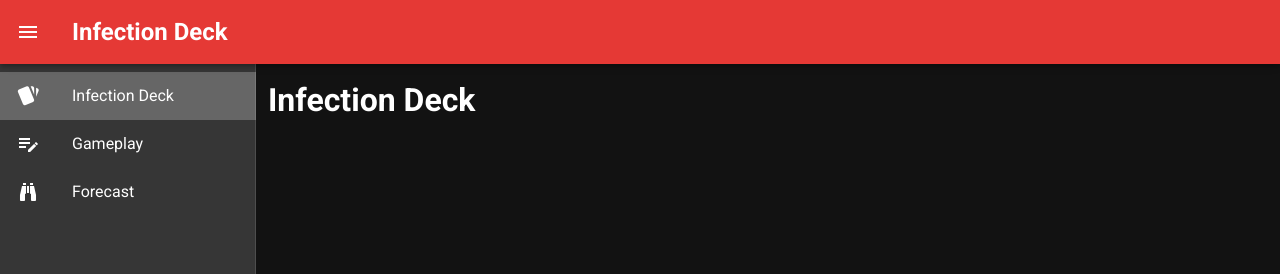
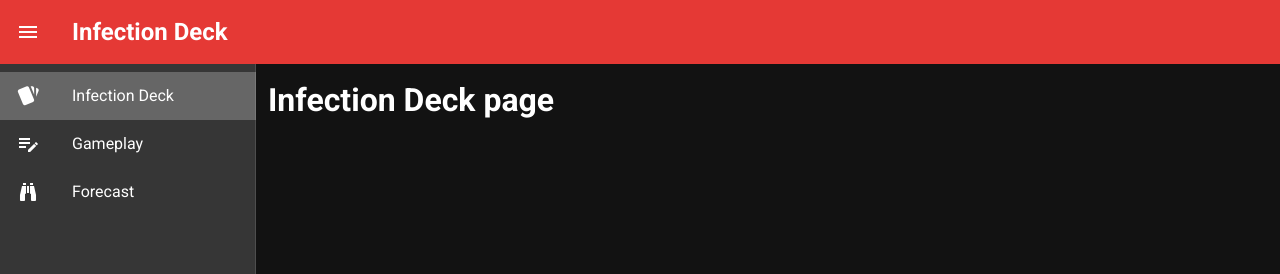
Before and after one commit to nxtman123/pandemic-infection-tracker, a Vue app: page /deck in a window 1280 px wide. Shown: the top 274 px of the page. Built offline with nearby package versions, Linux system fonts and the light colour scheme.

Commit message:
Finish routing and layout structure

```diff
--- a/package.json
+++ b/package.json
@@ -11,8 +11,6 @@
     "core-js": "^3.3.2",
     "store2": "^2.10.0",
     "vue": "^2.6.10",
-    "vue-class-component": "^7.0.2",
-    "vue-property-decorator": "^8.3.0",
     "vue-router": "^3.1.3",
     "vuetify": "^2.1.0",
     "vuex": "^3.0.1"
--- a/public/index.html
+++ b/public/index.html
@@ -5,7 +5,7 @@
     <meta http-equiv="X-UA-Compatible" content="IE=edge">
     <meta name="viewport" content="width=device-width,initial-scale=1.0">
     <link rel="icon" href="<%= BASE_URL %>favicon.ico">
-    <title>pandemic-infection-tracker</title>
+    <title>Pandemic Infection Tracker</title>
     <link rel="stylesheet" href="https://fonts.googleapis.com/css?family=Roboto:100,300,400,500,700,900">
     <link rel="stylesheet" href="https://cdn.jsdelivr.net/npm/@mdi/font@latest/css/materialdesignicons.min.css">
   </head>
--- a/src/App.vue
+++ b/src/App.vue
@@ -1,60 +1,22 @@
 <template>
-  <v-app>
-    <v-app-bar
-      app
-      clipped-left
-      color="primary"
-    >
-      <v-app-bar-nav-icon @click.stop="drawer = !drawer"/>
-      <router-view name="title"></router-view>
-      <v-spacer></v-spacer>
-    </v-app-bar>
-    <v-navigation-drawer
-      v-model="drawer"
-      app
-      clipped
-    >
-      <v-list>
-        <v-list-item link to="deck">
-          <v-list-item-action>
-            <v-icon>mdi-cards</v-icon>
-          </v-list-item-action>
-          <v-list-item-content>
-            Infection Deck
-          </v-list-item-content>
-        </v-list-item>
-        <v-list-item link to="gameplay">
-          <v-list-item-action>
-            <v-icon>mdi-playlist-edit</v-icon>
-          </v-list-item-action>
-          <v-list-item-content>
-            Gameplay
-          </v-list-item-content>
-        </v-list-item>
-        <v-list-item link to="forecast">
-          <v-list-item-action>
-            <v-icon>mdi-binoculars</v-icon>
-          </v-list-item-action>
-          <v-list-item-content>
-            Forecast
-          </v-list-item-content>
-        </v-list-item>
-      </v-list>
-    </v-navigation-drawer>
-    <v-content>
-      <router-view></router-view>
-    </v-content>
-  </v-app>
+  <in-game-layout>
+    <template v-slot:title>
+      {{ title }}
+    </template>
+    <router-view></router-view>
+  </in-game-layout>
 </template>
 
-<script lang="ts">
+<script>
 import Vue from 'vue';
+import InGameLayout from '@/layouts/InGameLayout.vue';
 
 export default Vue.extend({
-  data() {
-    return {
-      drawer: null,
-    };
+  components: { InGameLayout },
+  computed: {
+    title() {
+      return this.$route.meta && this.$route.meta.title;
+    },
   },
 });
 </script>
--- /dev/null
+++ b/src/components/DrawerNavigation.vue
@@ -0,0 +1,28 @@
+<template>
+  <v-list>
+    <v-list-item link to="deck">
+      <v-list-item-action>
+        <v-icon>mdi-cards</v-icon>
+      </v-list-item-action>
+      <v-list-item-content>
+        Infection Deck
+      </v-list-item-content>
+    </v-list-item>
+    <v-list-item link to="gameplay">
+      <v-list-item-action>
+        <v-icon>mdi-playlist-edit</v-icon>
+      </v-list-item-action>
+      <v-list-item-content>
+        Gameplay
+      </v-list-item-content>
+    </v-list-item>
+    <v-list-item link to="forecast">
+      <v-list-item-action>
+        <v-icon>mdi-binoculars</v-icon>
+      </v-list-item-action>
+      <v-list-item-content>
+        Forecast
+      </v-list-item-content>
+    </v-list-item>
+  </v-list>
+</template>
--- a/src/components/ToolbarTitle.vue
+++ /dev/null
@@ -1,20 +0,0 @@
-<template>
-  <v-toolbar-title>
-        <span class="headline font-weight-bold">
-          {{ value }}
-        </span>
-  </v-toolbar-title>
-</template>
-
-<script lang="ts">
-import Vue from 'vue';
-
-export default Vue.extend({
-  props: {
-    value: {
-      type: String,
-      required: true,
-    },
-  },
-});
-</script>
--- /dev/null
+++ b/src/layouts/InGameLayout.vue
@@ -0,0 +1,46 @@
+<template>
+  <v-app>
+    <v-app-bar
+      app
+      clipped-left
+      color="primary"
+      elevation="0"
+    >
+      <v-app-bar-nav-icon @click.stop="drawer = !drawer"/>
+      <v-toolbar-title>
+        <span class="headline font-weight-bold">
+          <slot name="title">
+            Pandemic Infection Tracker
+          </slot>
+        </span>
+      </v-toolbar-title>
+      <v-spacer></v-spacer>
+    </v-app-bar>
+    <v-navigation-drawer
+      v-model="drawer"
+      app
+      clipped
+    >
+      <drawer-navigation/>
+    </v-navigation-drawer>
+    <v-content>
+      <v-container>
+        <slot></slot>
+      </v-container>
+    </v-content>
+  </v-app>
+</template>
+
+<script>
+import Vue from 'vue';
+import DrawerNavigation from '@/components/DrawerNavigation.vue';
+
+export default Vue.extend({
+  components: { DrawerNavigation },
+  data() {
+    return {
+      drawer: null,
+    };
+  },
+});
+</script>
--- a/src/pages/Forecast.vue
+++ b/src/pages/Forecast.vue
@@ -1,5 +1,3 @@
 <template>
-  <v-container>
-    <h1>Forecast page</h1>
-  </v-container>
+  <h1>Forecast page</h1>
 </template>
--- a/src/pages/Gameplay.vue
+++ b/src/pages/Gameplay.vue
@@ -1,5 +1,3 @@
 <template>
-  <v-container>
-    <h1>Gameplay page</h1>
-  </v-container>
+  <h1>Gameplay page</h1>
 </template>
--- a/src/pages/InfectionDeck.vue
+++ b/src/pages/InfectionDeck.vue
@@ -1,5 +1,3 @@
 <template>
-  <v-container>
-    <h1>Infection Deck</h1>
-  </v-container>
+  <h1>Infection Deck page</h1>
 </template>
--- a/src/router/index.ts
+++ b/src/router/index.ts
@@ -3,7 +3,6 @@ import VueRouter, { RouteConfig } from 'vue-router';
 import InfectionDeck from '@/pages/InfectionDeck.vue';
 import Gameplay from '@/pages/Gameplay.vue';
 import Forecast from '@/pages/Forecast.vue';
-import ToolbarTitle from '@/components/ToolbarTitle.vue';
 
 Vue.use(VueRouter);
 
@@ -14,27 +13,24 @@ const routes: RouteConfig[] = [
     name: 'deck',
     components: {
       default: InfectionDeck,
-      title: ToolbarTitle,
     },
-    props: { title: { value: 'Infection Deck' } },
+    meta: { title: 'Infection Deck' },
   },
   {
     path: '/gameplay',
     name: 'gameplay',
     components: {
       default: Gameplay,
-      title: ToolbarTitle,
     },
-    props: { title: { value: 'Gameplay' } },
+    meta: { title: 'Gameplay' },
   },
   {
     path: '/forecast',
     name: 'forecast',
     components: {
       default: Forecast,
-      title: ToolbarTitle,
     },
-    props: { title: { value: 'Forecast' } },
+    meta: { title: 'Forecast' },
   },
 ];
 
@@ -44,4 +40,9 @@ const router = new VueRouter({
   routes,
 });
 
+router.beforeResolve((to, from, next) => {
+  if (to.meta && to.meta.title) document.title = `${to.meta.title} - Pandemic Infection Tracker`;
+  next();
+});
+
 export default router;
```
Also changed, not shown: 1 other file (tests, documents, lock files or other folders).
